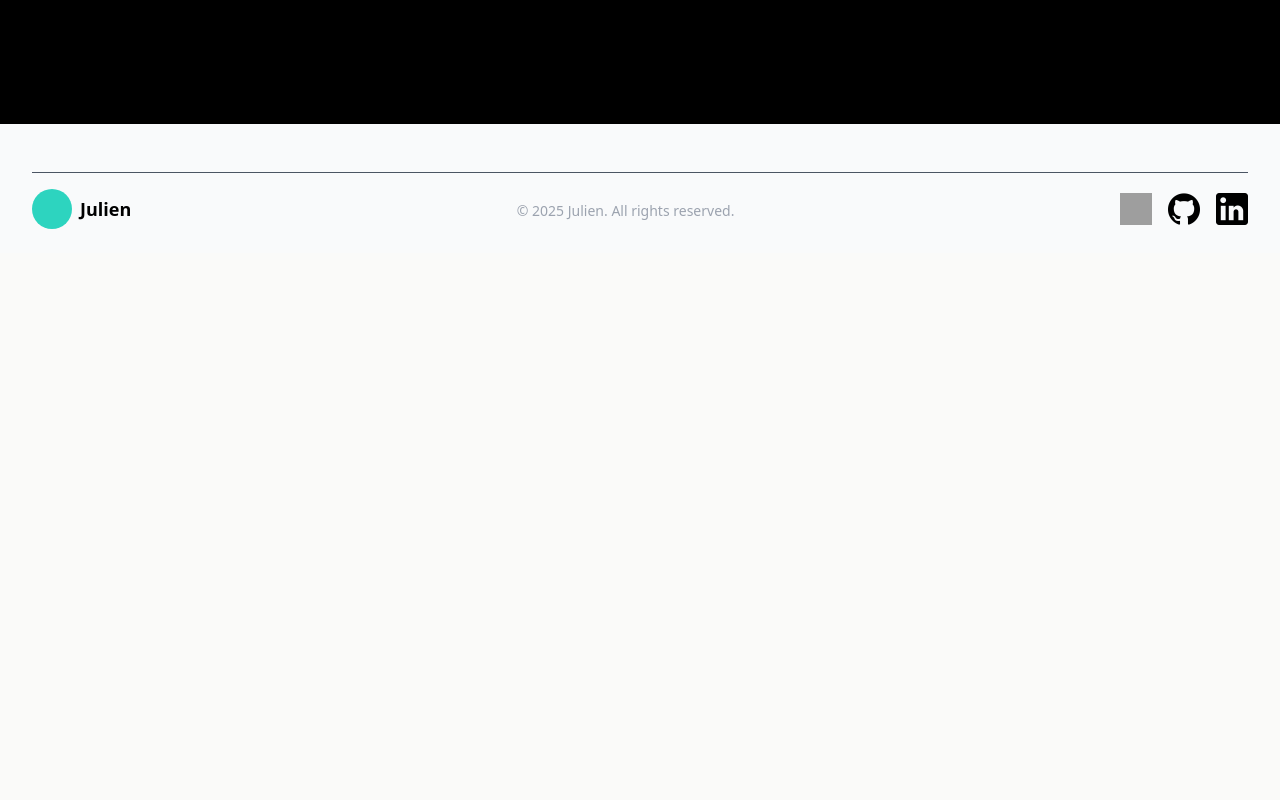
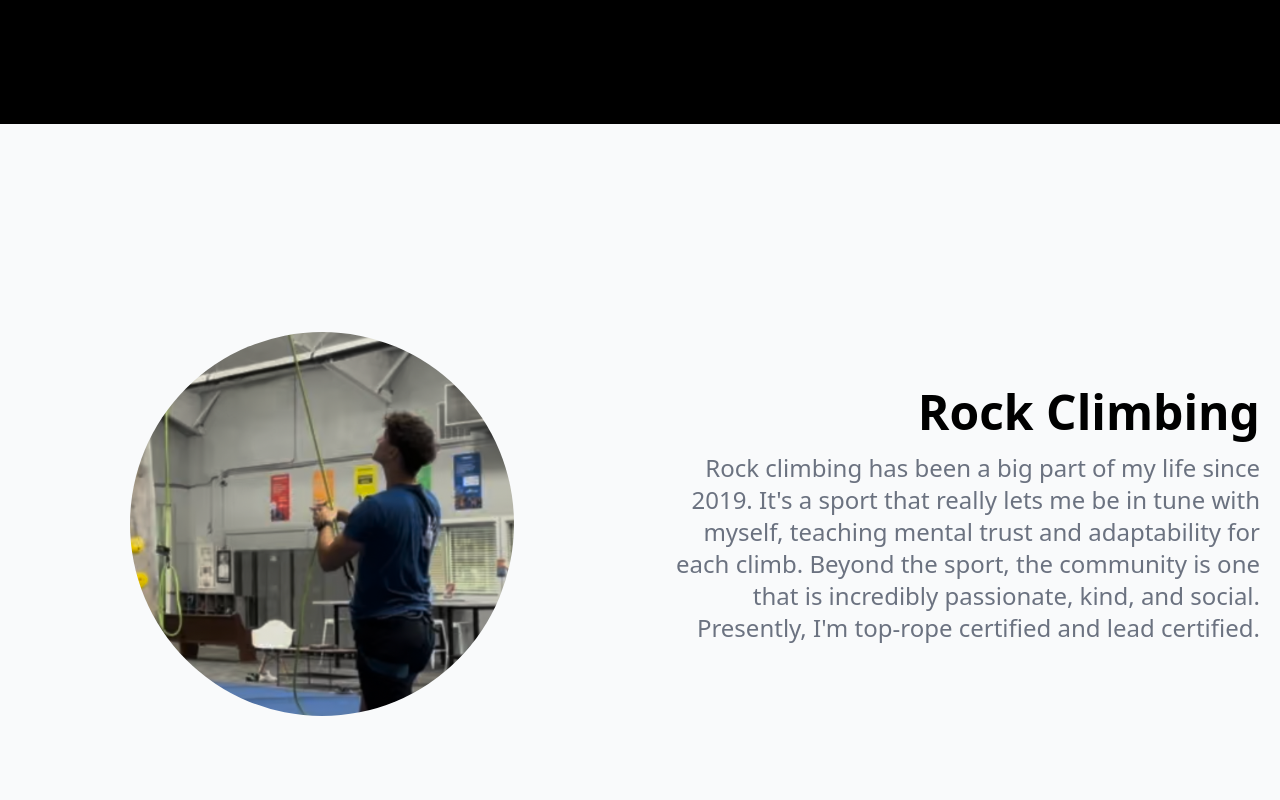
Before and after one commit to jmotah/julien-portfolio, a React (Create React App) app: page /about-me in a window 1280 px wide. Shown: the part 3140-3940 px from the top of the page. Before the commit the page ends 3393 px from the top, so only its background shows below. Built offline with nearby package versions, Linux system fonts and the light colour scheme; grey boxes are pictures that could not be loaded.

Commit message:
added information about rock climbing to about me section

```diff
--- a/src/components/AboutMe.jsx
+++ b/src/components/AboutMe.jsx
@@ -4,6 +4,7 @@ import DJPhoto from "../assets/dj_photo.jpg";
 import SoccerPhoto from "../assets/soccer_photo.JPG";
 import MotorcyclePhoto from "../assets/motorcycle_photo.jpeg";
 import RowingPhoto from "../assets/rowing_photo.jpg"
+import RockClimbingPhoto from "../assets/rock_climbing_photo.png"
 
 const sections = [
   {
@@ -43,6 +44,14 @@ const sections = [
     image: MotorcyclePhoto,
     alt: "Motorcycle Photo",
   },
+  {
+    title: "Rock Climbing",
+    paragraph: "Rock climbing has been a big part of my life since 2019. It's a sport that really lets me be in tune with " +
+    "myself, teaching mental trust and adaptability for each climb. Beyond the sport, the community is one that is incredibly " +
+    "passionate, kind, and social. Presently, I'm top-rope certified and lead certified.",
+    image: RockClimbingPhoto,
+    alt: "Rock Climbing Photo"
+  }
 ];
 
 const AboutMe = () => {
```
Also changed, not shown: src/assets/rock_climbing_photo.png (added).
